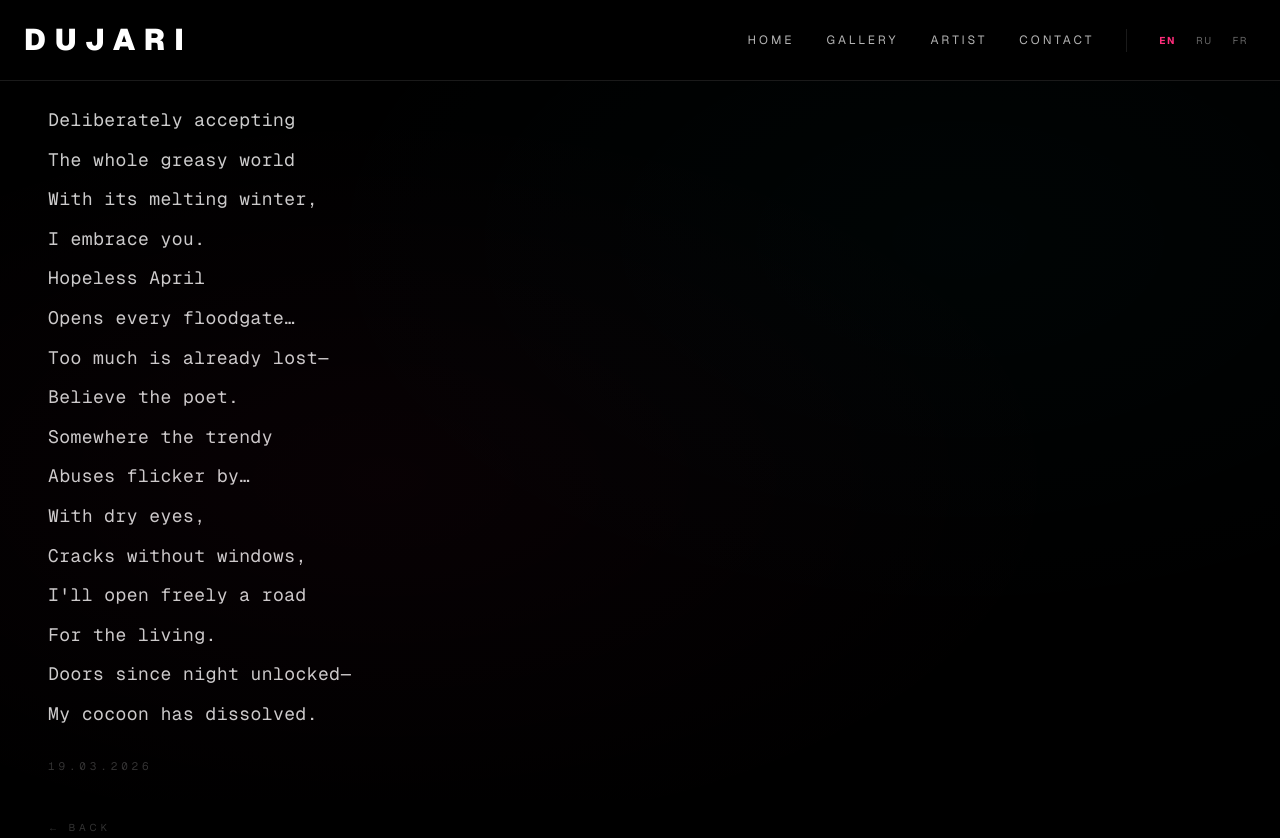
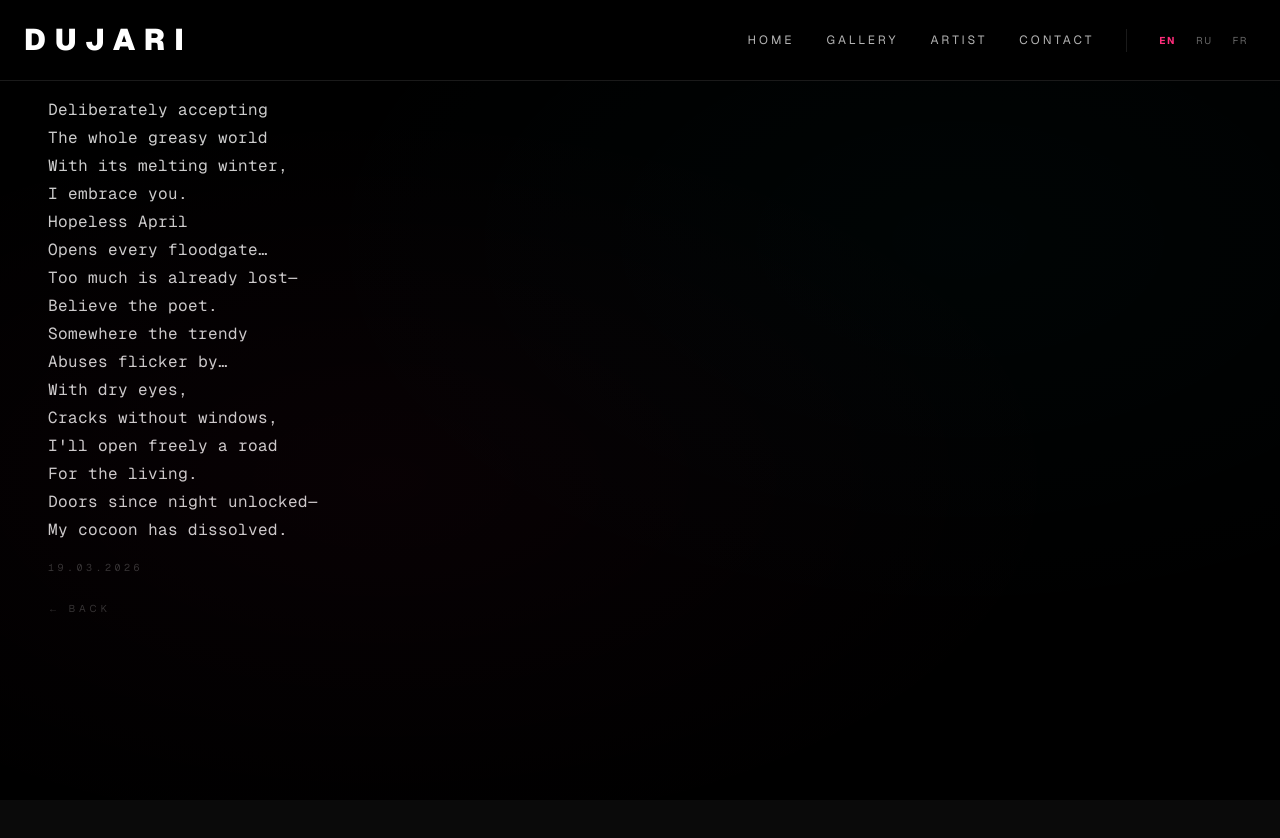
Before and after one commit to genfreemix/dujari, a Next.js app: page /poetry in a window 1280 px wide. After the commit the page ends 800 px from the top, so only its background shows below. Built offline with nearby package versions, Linux system fonts and the light colour scheme.

Commit message:
fix: poetry - compact line-height and spacing to fit all in viewport

```diff
--- a/src/app/poetry/page.tsx
+++ b/src/app/poetry/page.tsx
@@ -11,10 +11,10 @@ export default function PoetryPage() {
     <div className="min-h-screen bg-black pt-16 md:pt-20 flex flex-col">
 
       {/* Content */}
-      <main className="flex-1 px-6 md:px-12 pt-4 md:pt-5">
+      <main className="flex-1 px-6 md:px-12 pt-3 md:pt-4">
         {/* Poem */}
         <div className="max-w-sm">
-          <div className="font-mono text-white/80 text-base md:text-lg leading-[2.2] tracking-wide">
+          <div className="font-mono text-white/80 text-sm md:text-base leading-[1.75] tracking-wide">
             {lines.map((line, i) =>
               line === "" ? (
                 <br key={i} />
@@ -25,12 +25,12 @@ export default function PoetryPage() {
           </div>
 
           {/* Date */}
-          <p className="mt-6 text-white/20 text-[11px] tracking-[0.35em] font-mono">
+          <p className="mt-4 text-white/20 text-[10px] tracking-[0.35em] font-mono">
             {t("poetry.date")}
           </p>
 
           {/* Back — below date */}
-          <div className="mt-10">
+          <div className="mt-5">
             <Link
               href="/artist"
               className="text-white/20 text-[10px] tracking-[0.4em] uppercase hover:text-[#FF2D7B] transition-colors duration-200"
```
